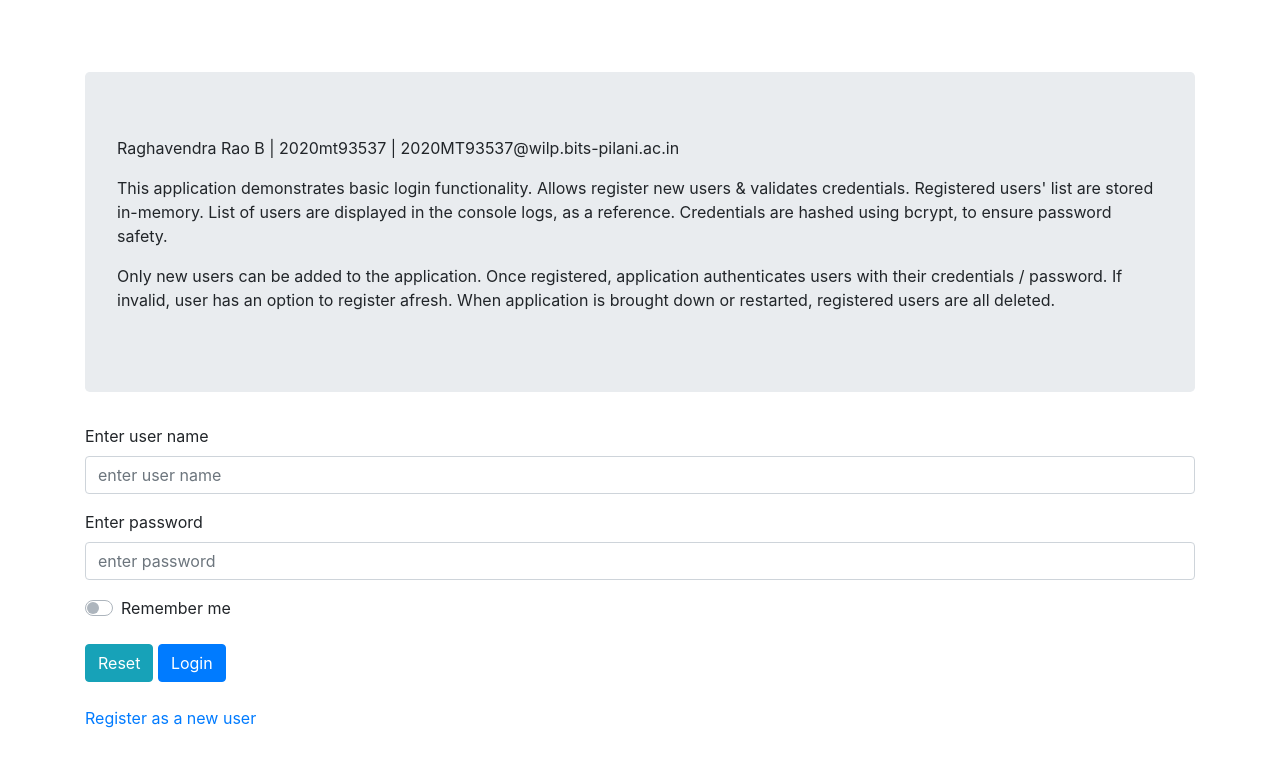
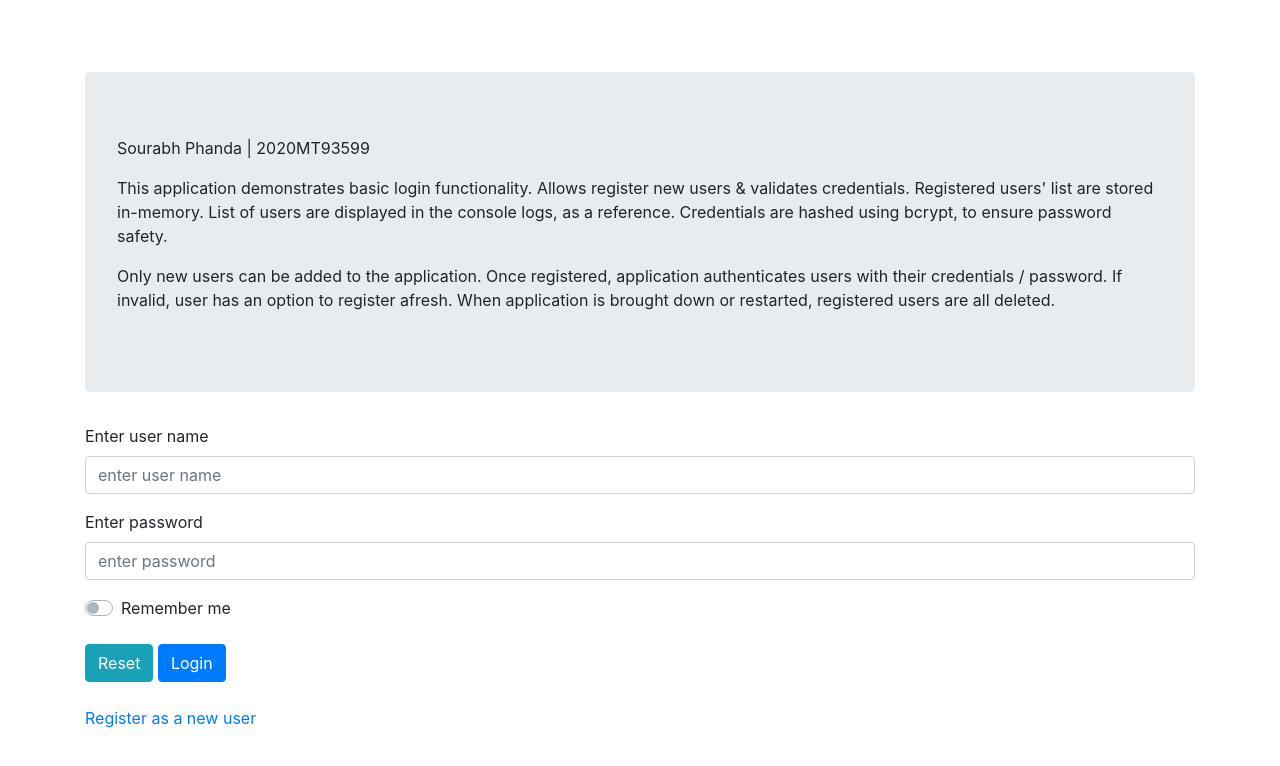
Before and after one commit to sphanda/Simple-Webapp-with-login, a website: page index.html in a window 1280 px wide. Drawn offline with nearby package versions, Linux system fonts and the light colour scheme.

Commit message:
initial commit

```diff
--- a/app.js
+++ b/app.js
@@ -78,4 +78,4 @@ app.post("/login", async(req, res) => {
 server.listen(port);
 
 // Put a friendly message on the terminal
-console.log('Server running at http://server:' + port + '/');
+console.log('Server running at http:/localhost:' + port + '/');
--- a/index.html
+++ b/index.html
@@ -14,11 +14,13 @@
 		<div class="container">
 			 <div class="jumbotron">
 				<p>
-					Raghavendra Rao B | 2020mt93537 | 2020MT93537@wilp.bits-pilani.ac.in
+					Sourabh Phanda | 2020MT93599
 				</p>
 				<p>
-				This application demonstrates basic login functionality. Allows register new users & validates credentials.
-				Registered users' list are stored in-memory. List of users are displayed in the console logs, as a reference.
+				This application demonstrates basic login functionality.
+				Allows register new users & validates credentials.
+				Registered users' list are stored in-memory.
+				List of users are displayed in the console logs, as a reference.
 				Credentials are hashed using bcrypt, to ensure password safety.
 				</p>
 
--- a/package.json
+++ b/package.json
@@ -5,6 +5,7 @@
   "main": "app.js",
   "private": true,
   "dependencies": {
+    "bcrypt": "^5.0.1",
     "bcryptjs": "^2.4.3",
     "body-parser": "^1.19.0",
     "express": "^4.17.1"
```
